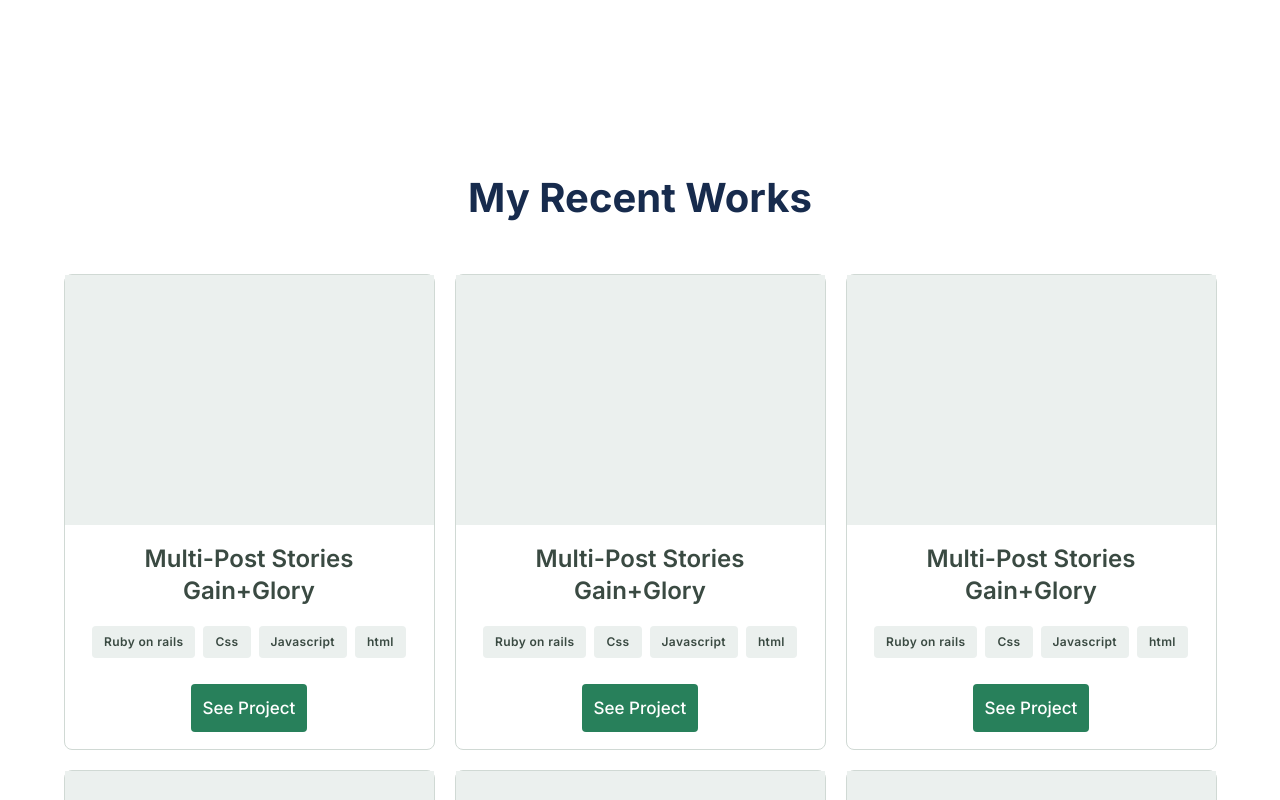
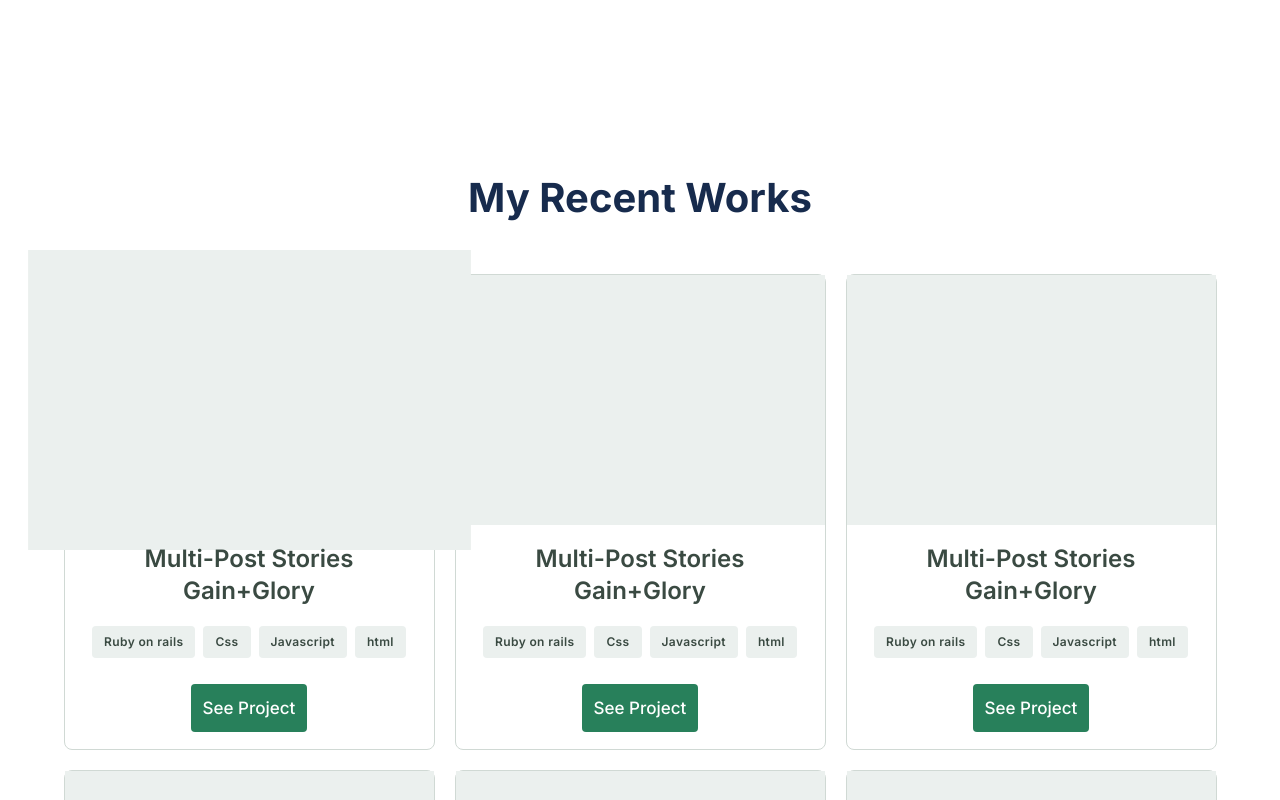
Before and after one commit to omer-creator/omer-creator.github.io, a website: page index.html in a window 1280 px wide. In both pictures the pointer is over the element 249 px from the left and 1413 px from the top of the page. Shown: the part 1013-1813 px from the top of the page. Drawn offline with Linux system fonts and the light colour scheme.

Commit message:
add transition effect on card-project

```diff
--- a/css/work.css
+++ b/css/work.css
@@ -44,7 +44,13 @@
 
 .gray-content-height {
   height: 250px;
+  transition: transform 330ms ease-in-out;
 }
+
+.gray-content-height:hover {
+  transform: scale(1.2);
+}
+
 
 .work-title {
   font-family: "Inter", sans-serif;
```
